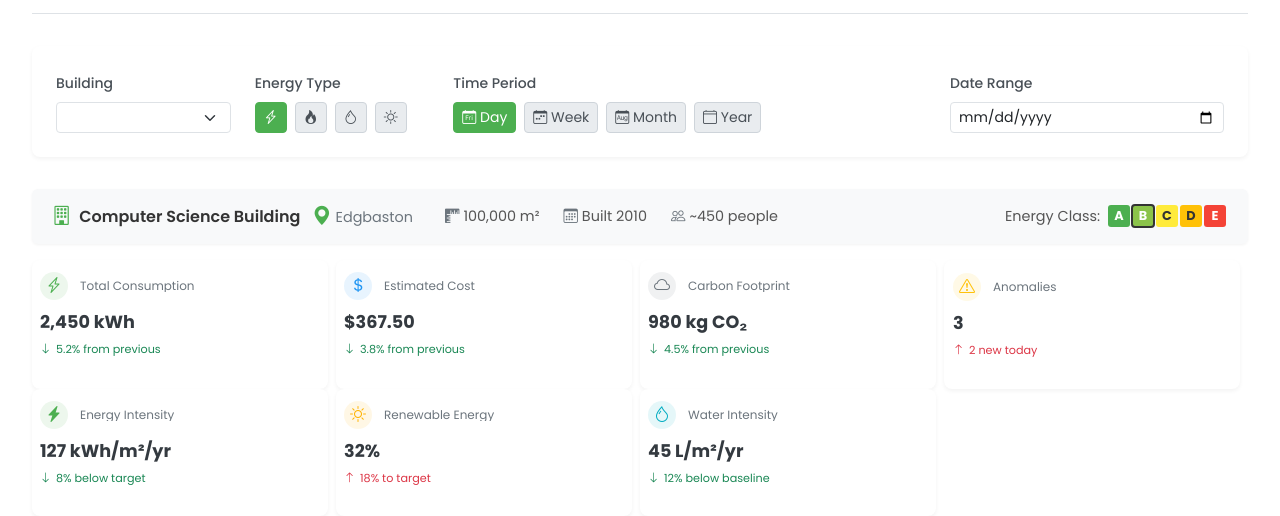
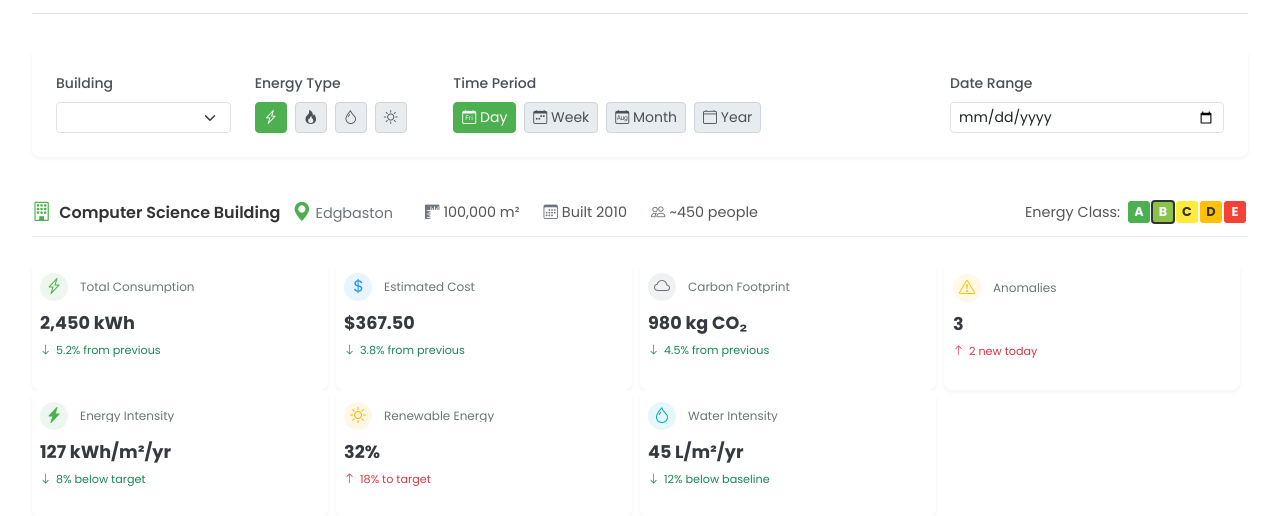
Before and after one commit to xRyul/bus-group-27, a Flask app: page /building-energy-monitoring in a window 1280 px wide. Shown: the part 281-797 px from the top of the page. Run offline with Flask 3, Linux system fonts and the light colour scheme; the visitor is signed in with stand-in values (Sample User, id 1); data that the repository does not hold is empty.

Commit message:
Made building info bar more seamless and integrated into the page design

```diff
--- a/app/static/css/dashboard.css
+++ b/app/static/css/dashboard.css
@@ -511,12 +511,13 @@
     }
 }
 
-/* Building Info Bar - Single line design */
+/* Building Info Bar - Seamless integrated design */
 .building-info-bar {
-    background-color: #f8f9fa;
-    border-radius: 6px;
-    padding: 0.75rem 1.25rem;
-    box-shadow: 0 1px 3px rgba(0, 0, 0, 0.05);
+    border-radius: 0;
+    padding: 0.5rem 0;
+    box-shadow: none;
+    border-bottom: 1px solid #e9ecef;
+    margin-bottom: 1.5rem;
 }
 
 .building-info-content {
--- a/app/templates/building_energy_monitoring.html
+++ b/app/templates/building_energy_monitoring.html
@@ -105,7 +105,7 @@
     </div>
 
     <!-- Building Quick Info -->
-    <div class="row mb-3 mt-2">
+    <div class="row">
         <div class="col-12">
             <div class="building-info-bar animate-fade-in">
                 <div class="d-flex align-items-center building-info-content">
```
